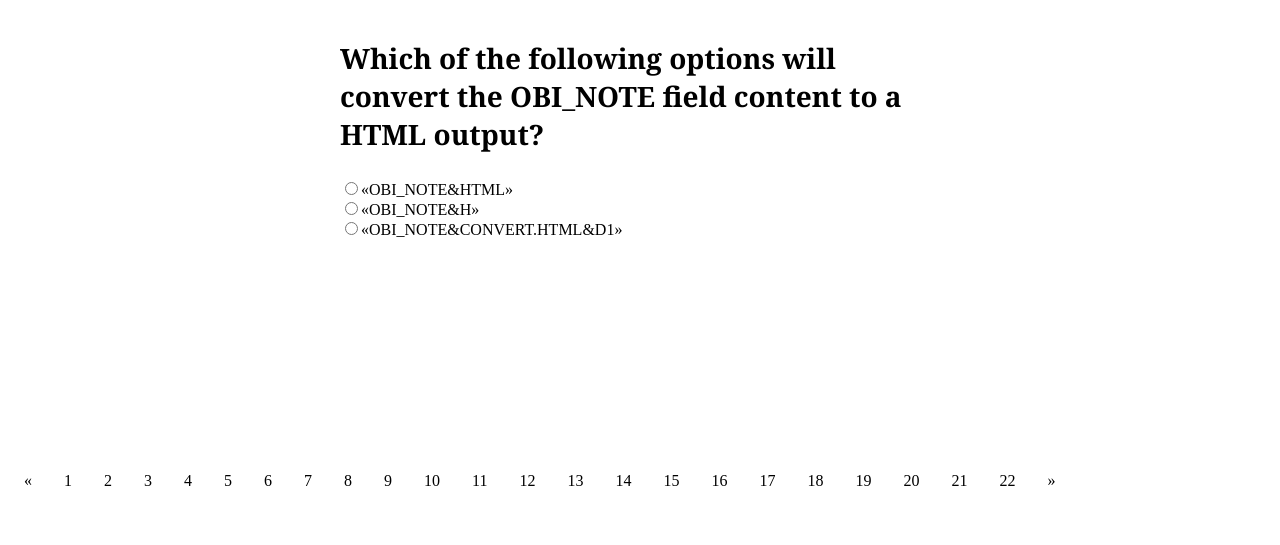
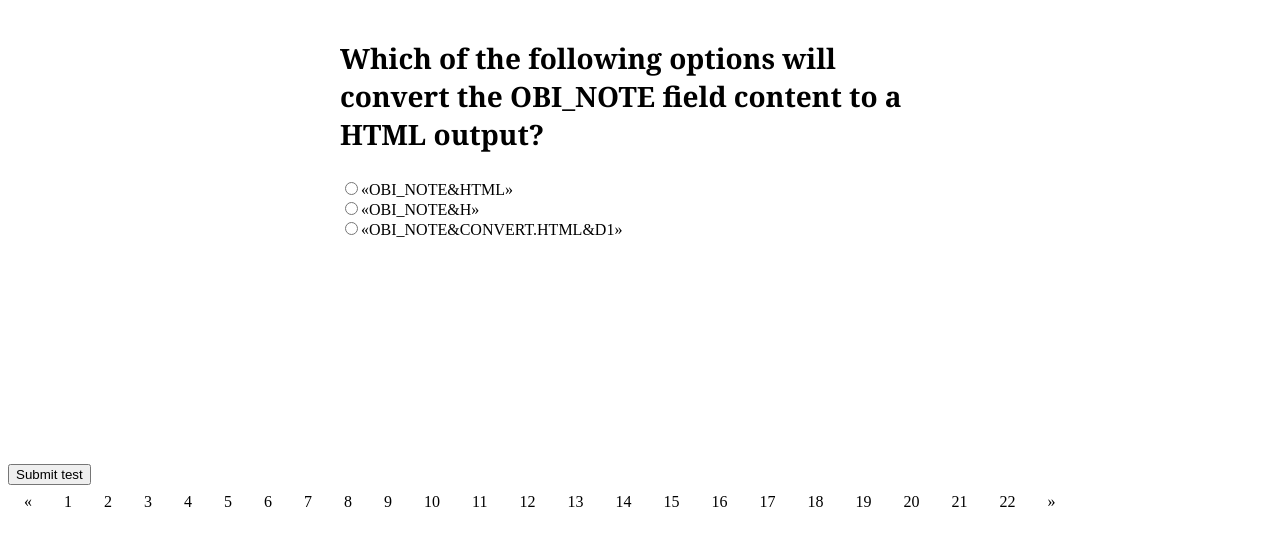
Before and after one commit to TheCodingAlien/SITSHRRIP, a website: page public/index.html in a window 1280 px wide. Shown: the part 105-650 px from the top of the page. Drawn offline with nearby package versions, Linux system fonts and the light colour scheme.

Commit message:
update
updated read.me file + commenting in seerver.js

```diff
--- a/public/index.html
+++ b/public/index.html
@@ -19,6 +19,10 @@
 
     </section>
 
+<!-- complete test button -->
+<button onclick="completeTestButton()" id= "completeTest">Submit test</button>
+
+<!-- end test button -->
     <!--pagination -->
     <div class="pagination" onclick=pagination id="pagination">
 
@@ -26,7 +30,7 @@
     <!-- pagination END -->
 
     <!--scripts -->
-
+  <!-- jquery cdn -->
     <script src="http://code.jquery.com/jquery-3.3.1.min.js"
       integrity="sha256-FgpCb/KJQlLNfOu91ta32o/NMZxltwRo8QtmkMRdAu8="
       crossorigin="anonymous">
--- a/public/script.js
+++ b/public/script.js
@@ -110,6 +110,22 @@ var questions = [
     chosen: null
   }
 ];
+
+// Javacript for submitting test & get results button
+function completeTestButton() {
+    $.post("http://127.0.0.1:8080/complete-test",
+    {
+      text: "",
+      options: "",
+      chosen: ""
+    },
+    function(data,completeTestResultstatus){
+      alert("Data: " + data + "\nCompleteTestResultstatus: " + completeTestResultstatus);
+    });
+
+
+  console.log("click ok!");
+};
 
 // ================================================================================================================
 
```
Also changed, not shown: server.js (+10 -2 lines), README.md.
